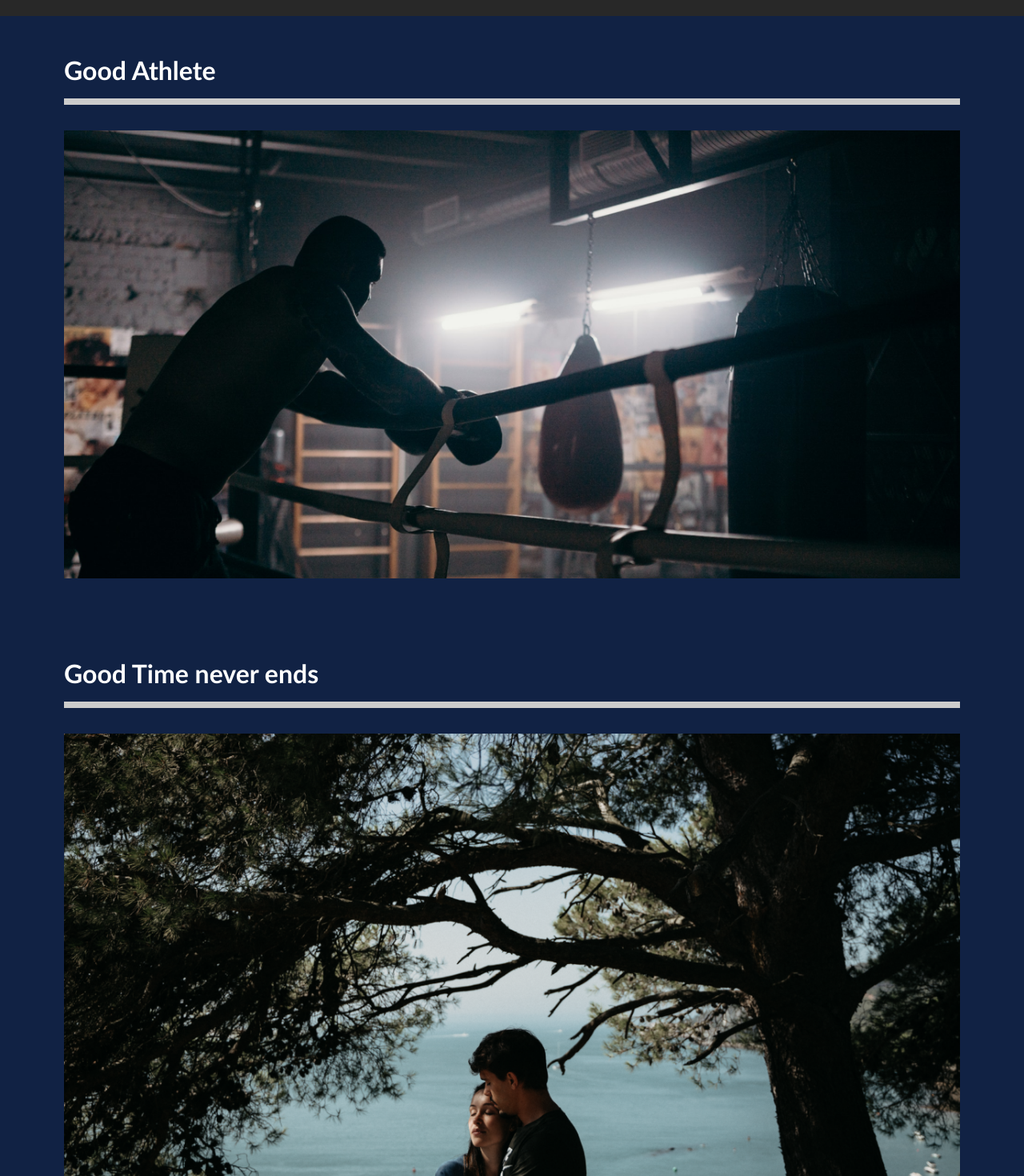
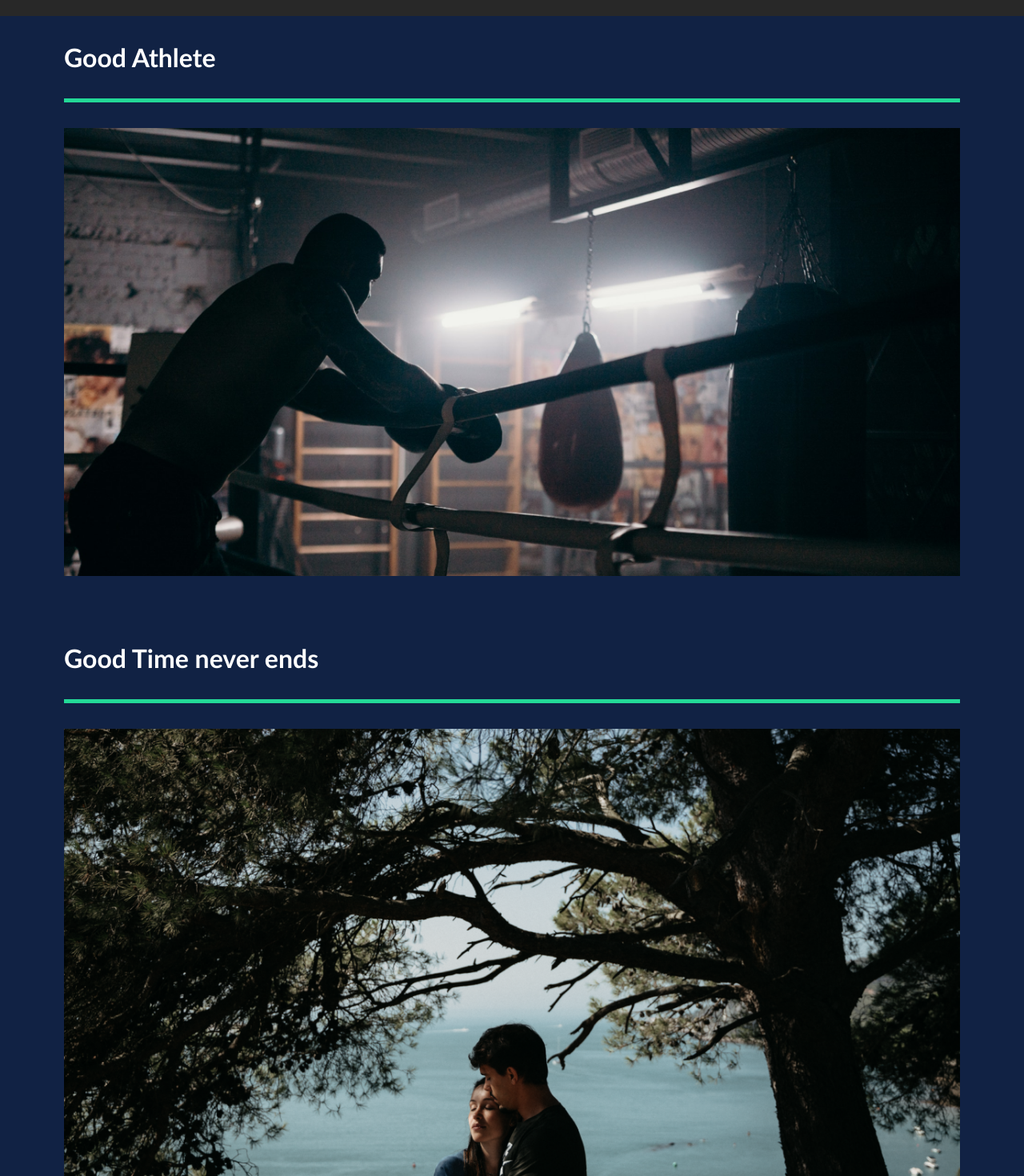
Before and after one commit to HebbarSrikanth/Capture-Portfolio, a React (Create React App) app: page /work in a window 1280 px wide. Shown: the part 60-1530 px from the top of the page at 80% size. Built offline with nearby package versions, Linux system fonts and the light colour scheme.

Commit message:
Added few animation

```diff
--- a/src/animation.js
+++ b/src/animation.js
@@ -8,6 +8,8 @@ export const animation = {
         y: 0,
         transition: {
             duration: 1,
+            when: "beforeChildren",
+            staggerChildren: 0.25,
         },
     },
     exit: {
@@ -18,3 +20,56 @@ export const animation = {
         },
     },
 };
+
+export const titleAnimation = {
+    hidden: {
+        y: 200,
+    },
+    show: {
+        y: 0,
+        transition: {
+            duration: 0.75,
+            ease: "easeOut",
+        },
+    },
+};
+
+export const fade = {
+    hidden: {
+        opacity: 0,
+    },
+    show: {
+        opacity: 1,
+        transition: {
+            duration: 0.75,
+            ease: "easeOut",
+        },
+    },
+};
+
+export const photoAnim = {
+    hidden: {
+        opacity: 0,
+        scale: 2,
+    },
+    show: {
+        opacity: 1,
+        scale: 1,
+        transition: {
+            duration: 0.75,
+            ease: "easeOut",
+        },
+    },
+};
+
+export const lineAnim = {
+    hidden: {
+        width: "0%",
+    },
+    show: {
+        width: "100%",
+        transition: {
+            duration: 1,
+        },
+    },
+};
--- a/src/components/MovieDetail.js
+++ b/src/components/MovieDetail.js
@@ -9,16 +9,15 @@ import { useHistory } from "react-router";
 const MovieDetails = () => {
     const history = useHistory();
     const url = history.location.pathname;
-    const [movies] = useState(() => {
-        return MovieState();
-    });
-    const [currentMovie, setCurrentMovie] = useState(null);
+    const [movies, setMovies] = useState(MovieState);
+    const [currentMovie, setCurrentMovie] = useState("");
 
     useEffect(() => {
-        const movie = movies.find((m) => m.url === url);
-        setCurrentMovie(movie);
+        const movie = movies.filter((m) => m.url === url);
+        setCurrentMovie(movie[0]);
+        console.log(setMovies);
         //eslint-disable-next-line
-    }, [url]);
+    }, [movies, url]);
 
     if (!currentMovie) return <div></div>;
 
--- /dev/null
+++ b/src/components/Wave.js
@@ -0,0 +1,27 @@
+import React from "react";
+import styled from "styled-components";
+import { motion } from "framer-motion";
+
+const Wave = () => {
+    return (
+        <StyledSvg viewBox="0 0 1440 363" fill="none" xmlns="http://www.w3.org/2000/svg">
+            <motion.path
+                initial={{ pathLength: 0, pathOffset: 1 }}
+                animate={{ pathLength: 1, pathOffset: 0 }}
+                transition={{ duration: 1 }}
+                d="M1440 27.4774C1352.73 19.8184 1122.41 49.0556 899.331 227.276C620.48 450.052 354.282 355.647 170.328 185.318C23.165 49.0556 -4.21721 8.32998 0.487081 5"
+                stroke="#D96ED4"
+                strokeOpacity="0.5"
+                strokeWidth="5"
+            />
+        </StyledSvg>
+    );
+};
+
+const StyledSvg = styled.svg`
+    position: absolute;
+    left: 0;
+    z-index: 1;
+`;
+
+export default Wave;
--- a/src/pages/OurWork.js
+++ b/src/pages/OurWork.js
@@ -6,30 +6,36 @@ import styled from "styled-components";
 import { Link } from "react-router-dom";
 //For Animation
 import { motion } from "framer-motion";
-import { animation } from "../animation";
+import { animation, fade, photoAnim, lineAnim } from "../animation";
 
 const OurWork = () => {
     return (
         <Work variants={animation} initial="hidden" animate="show" exit="exit">
             <Movie>
-                <h1>Good Athlete</h1>
-                <div className="line"></div>
+                <motion.h1 variants={fade}>Good Athlete</motion.h1>
+                <motion.div variants={lineAnim} className="line"></motion.div>
                 <Link to="/work/the-athlete">
-                    <img src={Athlete} alt="Athlete" />
+                    <Hide>
+                        <motion.img variants={photoAnim} src={Athlete} alt="Athlete" />
+                    </Hide>
                 </Link>
             </Movie>
             <Movie>
-                <h1>Good Time never ends</h1>
-                <div className="line"></div>
+                <motion.h1 variants={fade}>Good Time never ends</motion.h1>
+                <motion.div variants={lineAnim} className="line"></motion.div>
                 <Link to="/work/good-times">
-                    <img src={Goodtime} alt="Couple" />
+                    <Hide>
+                        <motion.img variants={photoAnim} src={Goodtime} alt="Couple" />
+                    </Hide>
                 </Link>
             </Movie>
             <Movie>
-                <h1>The Racer</h1>
-                <div className="line"></div>
+                <motion.h1 variants={fade}>The Racer</motion.h1>
+                <motion.div variants={lineAnim} className="line"></motion.div>
                 <Link to="/work/the-racer">
-                    <img src={Racer} alt="Racer" />
+                    <Hide>
+                        <motion.img variants={photoAnim} src={Racer} alt="Racer" />
+                    </Hide>
                 </Link>
             </Movie>
         </Work>
@@ -40,7 +46,7 @@ const Work = styled(motion.div)`
     min-height: 100vh;
     padding: 2rem 5rem;
     overflow: hidden;
-    h1 {
+    motion.h1 {
         margin: 1rem 0rem;
     }
 `;
@@ -48,9 +54,9 @@ const Work = styled(motion.div)`
 const Movie = styled.div`
     padding-bottom: 5rem;
     .line {
-        height: 0.5rem;
-        margin-bottom: 2rem;
-        background: #cccccc;
+        height: 0.3rem;
+        margin: 2rem auto;
+        background: #23d997;
     }
     img {
         width: 100%;
@@ -59,4 +65,8 @@ const Movie = styled.div`
     }
 `;
 
+const Hide = styled.div`
+    overflow: hidden;
+`;
+
 export default OurWork;
--- a/src/styles.js
+++ b/src/styles.js
@@ -10,6 +10,7 @@ export const About = styled.div`
 
 export const Description = styled.div`
     flex: 1;
+    z-index: 2;
     padding-right: 5rem;
     h2 {
         font-weight: lighter;
@@ -18,6 +19,7 @@ export const Description = styled.div`
 
 export const Image = styled.div`
     flex: 1;
+    z-index: 2;
     overflow: hidden;
     img {
         width: 100%;
```
Also changed, not shown: src/components/AboutSection.js (+14 -10 lines).
